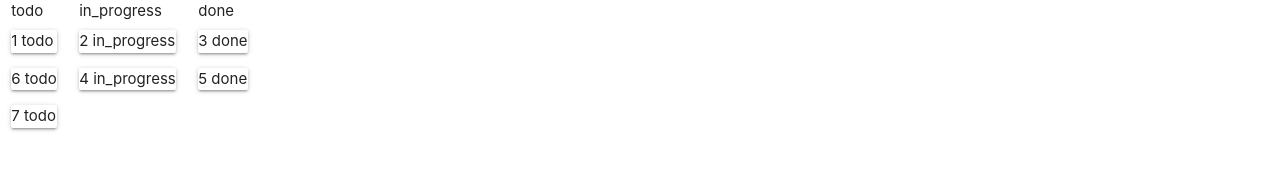
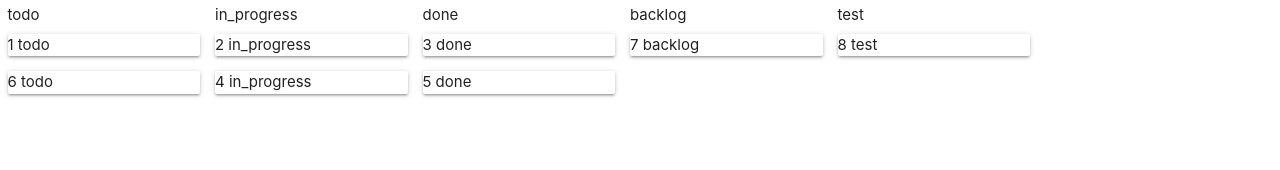
Before and after one commit to AlyonaShadrina/rxjs-drag-and-drop, a website built with webpack: page src/frontend/index.html in a window 1280 px wide. Built offline with nearby package versions, Linux system fonts and the light colour scheme; data requests are answered from the project's data file.

Commit message:
feat: add style to columns

```diff
--- a/src/backend/db.json
+++ b/src/backend/db.json
@@ -6,6 +6,7 @@
     { "id": 4, "title": "4 in_progress", "status": "in_progress" },
     { "id": 5, "title": "5 done", "status": "done" },
     { "id": 6, "title": "6 todo", "status": "todo" },
-    { "id": 7, "title": "7 todo", "status": "todo" }
+    { "id": 7, "title": "7 backlog", "status": "backlog" },
+    { "id": 8, "title": "8 test", "status": "test" }
   ]
 }
--- a/src/frontend/config.js
+++ b/src/frontend/config.js
@@ -1,4 +1,7 @@
 export const DOMClasses = {
   draggable: 'draggable',
   droppable: 'droppable',
+  dataContainer: 'data-container',
+  dataContainerColumn: 'data-container__column',
+  dataContainerColumnHighlighted: 'z-depth-5',
 };
--- a/src/frontend/dragAndDrop/addDragAndDropEventListeners.js
+++ b/src/frontend/dragAndDrop/addDragAndDropEventListeners.js
@@ -4,7 +4,7 @@ import { takeUntil, switchMap, withLatestFrom, bufferCount, map, sequenceEqual,
 import visualCloneHandlers from './visualCloneHandlers';
 import { DOMClasses } from '../config';
 
-const hoveredClass = 'z-depth-5';
+const hoveredClass = DOMClasses.dataContainerColumnHighlighted;
 
 const addDragAndDropEventListeners = () => {
 
@@ -66,13 +66,13 @@ dragMouseUp$.subscribe(() => {
 // highlight potential droppable target on hover drag
 dragMoveOnDroppable$.subscribe((mouseMoveEvent) => {
   droppable.forEach(el => el.classList.remove(hoveredClass));
-  mouseMoveEvent.target.closest('.droppable').classList.add(hoveredClass);
+  mouseMoveEvent.target.closest(`.${DOMClasses.droppable}`).classList.add(hoveredClass);
 });
 // move draggable element to target droppable on drop
 dragDrop$.pipe(
   withLatestFrom(mouseDownOnDraggable$),
 ).subscribe(([dropToElement, draggedElement]) => {
-  dropToElement.target.closest('.droppable').appendChild(draggedElement.target)
+  dropToElement.target.closest(`.${DOMClasses.droppable}`).appendChild(draggedElement.target)
 });
 
 };
--- a/src/frontend/index.html
+++ b/src/frontend/index.html
@@ -15,21 +15,22 @@
     width: 100vw;
     height: 100vh;
   }
+  .data-container {
+    white-space: nowrap;
+    height: 100%;
+  }
+  .data-container__column {
+    display: inline-block;
+    width: 200px;
+    vertical-align: top;
+    margin-left: 0.25rem;
+    margin-right: 0.25rem;
+    height: 100%;
+    padding: .25rem;
+  }
 </style>
-<div class="row">
-  <!-- <div class="col s4 droppable">
-    <div class="card draggable">1.1</div>
-    <div class="card draggable">1.2</div>
-  </div>
-  <div class="col s4 droppable">
-    <div class="card draggable">2.1</div>
-    <div class="card draggable">2.2</div>
-  </div>
-  <div class="col s4 droppable">
-    <div class="card draggable">3.1</div>
-    <div class="card draggable">3.2</div>
-  </div> -->
-</div>
+
+<div class="data-container"></div>
 
 <div id="clone-container"></div>
 
--- a/src/frontend/mapDataToDOM.js
+++ b/src/frontend/mapDataToDOM.js
@@ -6,11 +6,11 @@ const sortDataByStatus = (array) => {
     return accumulator;
   }, {});
 }
-const createColumnElement = (columnTitle, columnCount) => {
+const createColumnElement = (columnTitle) => {
   const columnTitleElement = document.createElement('header');
   columnTitleElement.innerText = columnTitle;
   const result = document.createElement('section');
-  result.classList.add('col', DOMClasses.droppable);
+  result.classList.add(DOMClasses.dataContainerColumn, DOMClasses.droppable);
   result.appendChild(columnTitleElement);
   return result;
 };
@@ -29,7 +29,7 @@ const createTodoItemsElementsFragment = (todoItemsArray) => {
 const createColumnsElementsFragment = (sortedByStatusData) => {
   const statusesArray = Object.keys(sortedByStatusData);
   return statusesArray.reduce(((accumulator, status) => {
-    const columnElement = createColumnElement(status, statusesArray.length);
+    const columnElement = createColumnElement(status);
     const todoItemsFragment = createTodoItemsElementsFragment(sortedByStatusData[status]);
     columnElement.appendChild(todoItemsFragment);
     accumulator.appendChild(columnElement);
@@ -37,7 +37,7 @@ const createColumnsElementsFragment = (sortedByStatusData) => {
   }), document.createDocumentFragment())
 };
 const mapDataToDOM = (response) => {
-  const container = document.querySelector('.row');
+  const container = document.querySelector(`.${DOMClasses.dataContainer}`);
   const sortedByStatusData = sortDataByStatus(response);
   const columnsFragment = createColumnsElementsFragment(sortedByStatusData);
   container.appendChild(columnsFragment);
```
